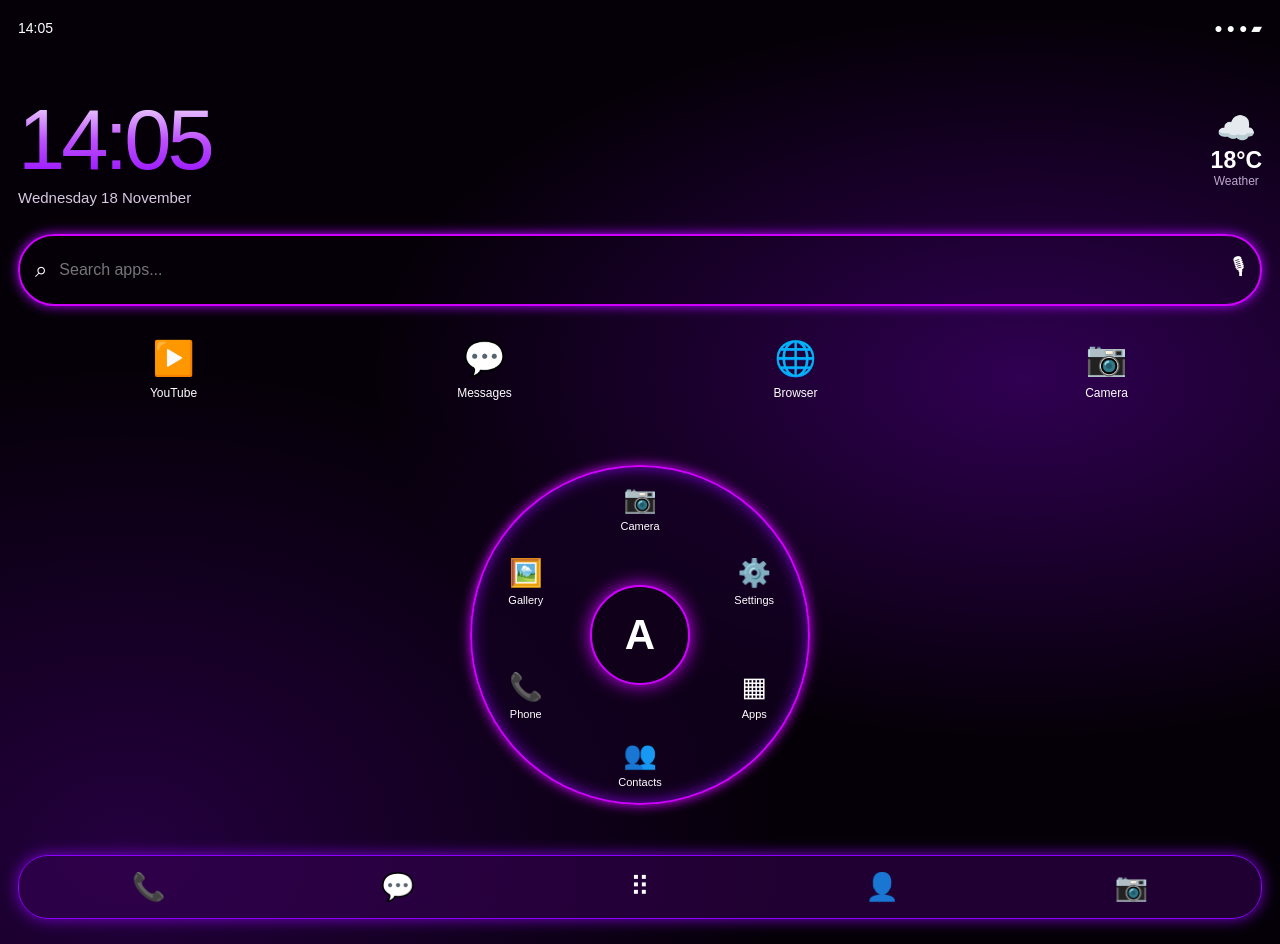
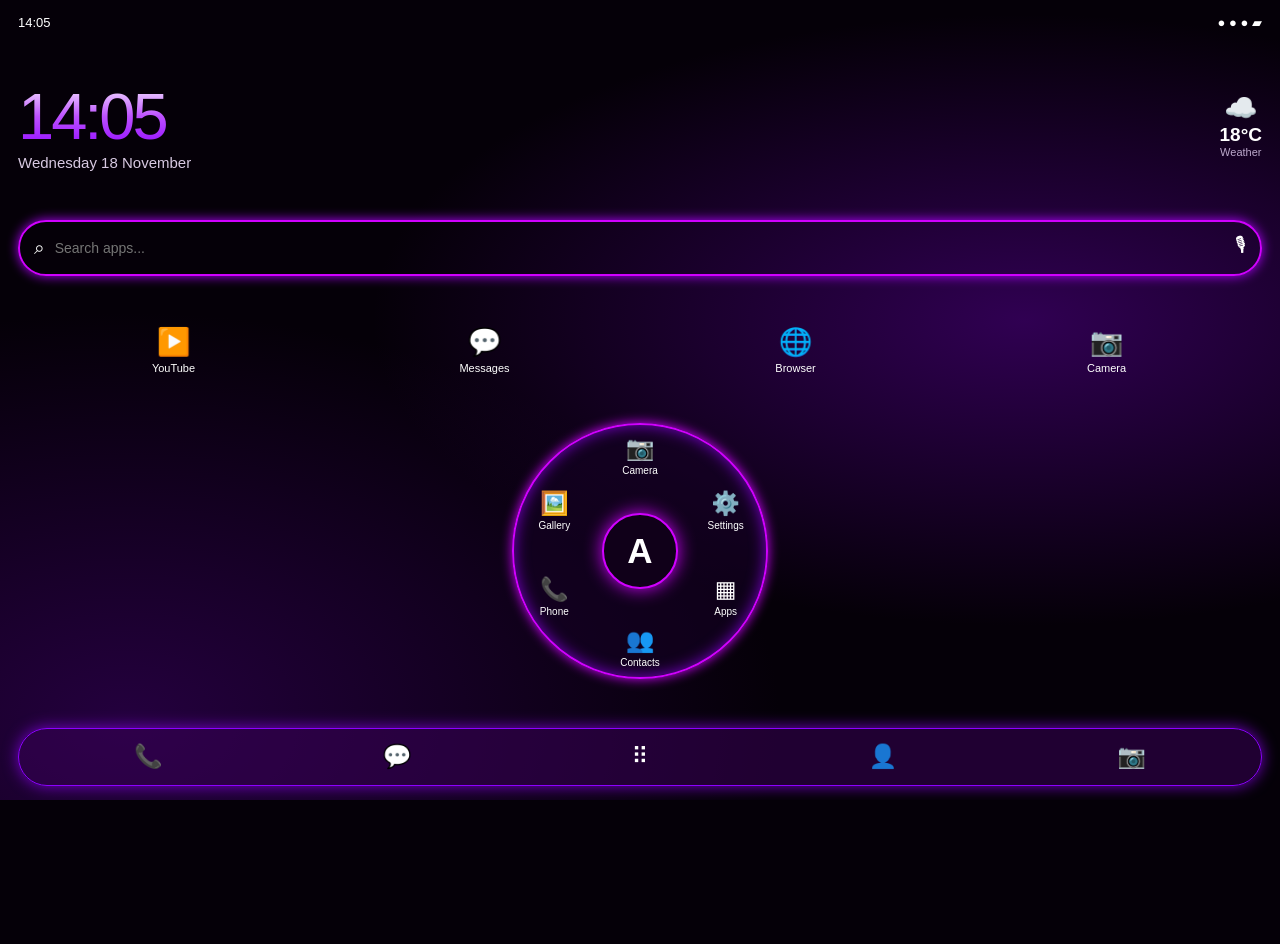
Before and after one commit to njugunaalex680-design/Alex-launcher-, a website built with Vite: page index.html in a window 1280 px wide. After the commit the page ends 800 px from the top, so only its background shows below. Built offline with nearby package versions, Linux system fonts and the light colour scheme.

Commit message:
Update style.css

```diff
--- a/style.css
+++ b/style.css
@@ -12,19 +12,30 @@
   --white: #ffffff;
 }
 
+html, body {
+  width: 100%;
+  height: 100%;
+  overflow: hidden;
+}
+
 body {
   background: var(--background);
   color: var(--white);
   font-family: Arial, sans-serif;
-  min-height: 100vh;
-  overflow-x: hidden;
 }
 
 .launcher {
-  min-height: 100vh;
-  padding: 20px 18px 25px;
+  width: 100%;
+  height: 100vh;
+  height: 100dvh;
+  padding: 12px 18px 14px;
+  display: flex;
+  flex-direction: column;
+  justify-content: space-between;
+  gap: 8px;
   position: relative;
   overflow: hidden;
+
   background:
     radial-gradient(ellipse at 80% 40%,
       #300052 0%, transparent 45%),
@@ -35,22 +46,24 @@ body {
 
 .status-bar {
   display: flex;
+  flex-shrink: 0;
   justify-content: space-between;
-  font-size: 14px;
-  margin-bottom: 55px;
+  font-size: 13px;
+  padding-top: 3px;
 }
 
 .clock-section {
   display: flex;
+  flex-shrink: 0;
   justify-content: space-between;
   align-items: center;
-  margin-bottom: 28px;
+  margin: 0;
 }
 
 #clock {
-  font-size: clamp(55px, 15vw, 85px);
+  font-size: clamp(43px, 12vw, 65px);
   font-weight: 300;
-  letter-spacing: -4px;
+  letter-spacing: -3px;
   background: linear-gradient(
     180deg, #ffffff, #bd50ff, #8b00ff
   );
@@ -60,7 +73,7 @@ body {
 
 #date {
   color: #d8c9e2;
-  font-size: 15px;
+  font-size: clamp(11px, 3.5vw, 15px);
 }
 
 .weather {
@@ -68,27 +81,28 @@ body {
 }
 
 .weather span {
-  font-size: 32px;
+  font-size: 27px;
 }
 
 .weather h2 {
-  font-size: 23px;
+  font-size: 19px;
 }
 
 .weather p {
   color: #bca8cc;
-  font-size: 12px;
+  font-size: 11px;
 }
 
 .search-box {
   display: flex;
+  flex-shrink: 0;
   align-items: center;
-  gap: 12px;
-  padding: 15px;
+  gap: 10px;
+  padding: 10px 14px;
+  min-height: 48px;
   border: 2px solid var(--neon);
   border-radius: 40px;
   box-shadow: 0 0 12px #b000ff;
-  margin-bottom: 32px;
 }
 
 .search-box input {
@@ -98,35 +112,39 @@ body {
   border: none;
   outline: none;
   color: white;
-  font-size: 16px;
+  font-size: 14px;
 }
 
 .search-box span {
-  font-size: 22px;
+  font-size: 19px;
 }
 
 .favourites {
   display: grid;
+  flex-shrink: 0;
   grid-template-columns: repeat(4, 1fr);
   text-align: center;
-  margin-bottom: 65px;
+  margin: 0;
 }
 
 .app span {
-  font-size: 34px;
+  font-size: 27px;
 }
 
 .app p {
-  font-size: 12px;
-  margin-top: 8px;
+  font-size: 11px;
+  margin-top: 4px;
 }
 
 .app-wheel {
-  width: min(85vw, 340px);
+  width: min(68vw, 32dvh);
   aspect-ratio: 1;
+  flex-shrink: 1;
+  min-height: 0;
+  max-height: 32dvh;
   border: 2px solid var(--neon);
   border-radius: 50%;
-  margin: 0 auto 50px;
+  margin: 0 auto;
   position: relative;
   box-shadow:
     0 0 12px var(--neon),
@@ -145,7 +163,7 @@ body {
   border: 2px solid var(--neon);
   border-radius: 50%;
   color: white;
-  font-size: 42px;
+  font-size: 35px;
   font-weight: bold;
   box-shadow: 0 0 18px var(--neon);
   background: #100019;
@@ -154,17 +172,17 @@ body {
 .wheel-item {
   position: absolute;
   text-align: center;
-  width: 90px;
+  width: 70px;
   transform: translate(-50%, -50%);
 }
 
 .wheel-item span {
-  font-size: 27px;
+  font-size: 23px;
 }
 
 .wheel-item p {
-  font-size: 11px;
-  margin-top: 5px;
+  font-size: 10px;
+  margin-top: 3px;
 }
 
 .top {
@@ -199,15 +217,42 @@ body {
 
 .bottom-dock {
   display: flex;
+  flex-shrink: 0;
   justify-content: space-around;
   align-items: center;
+  min-height: 58px;
   border: 1px solid #8c00ff;
   border-radius: 30px;
-  padding: 15px 5px;
+  padding: 8px 5px;
   background: rgba(55, 0, 85, 0.55);
   box-shadow: 0 0 15px #7600c9;
 }
 
 .bottom-dock span {
-  font-size: 27px;
+  font-size: 23px;
+}
+
+@media (max-height: 700px) {
+  .launcher {
+    gap: 5px;
+    padding-top: 7px;
+    padding-bottom: 8px;
   }
+
+  .app-wheel {
+    width: min(60vw, 27dvh);
+    max-height: 27dvh;
+  }
+
+  .favourites {
+    margin: 0;
+  }
+
+  .status-bar {
+    font-size: 11px;
+  }
+
+  .bottom-dock {
+    min-height: 48px;
+  }
+}
```
